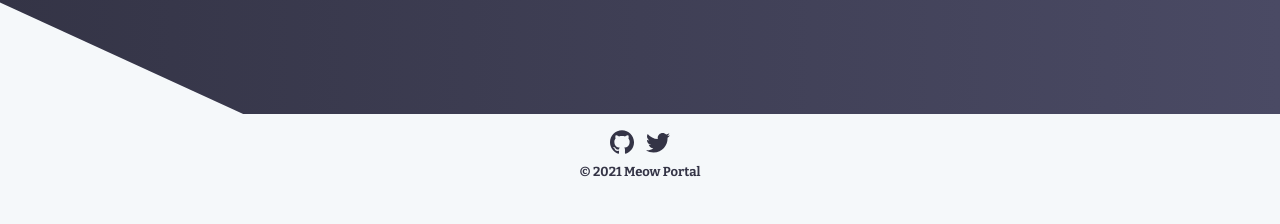
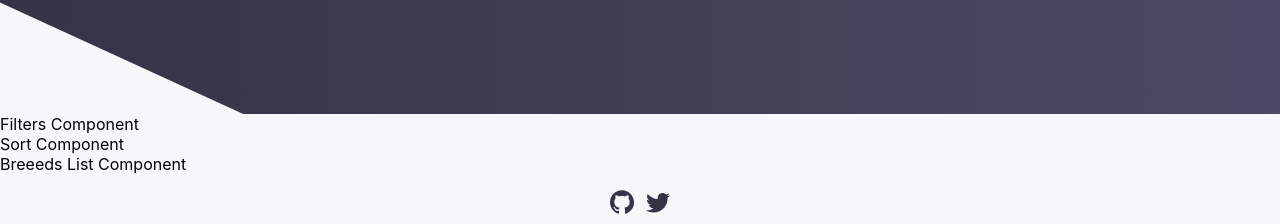
Before and after one commit to Andantez/meow-center, a Next.js app: page /breeds in a window 1280 px wide. Shown: the part 418-642 px from the top of the page. Built offline with nearby package versions, Linux system fonts and the light colour scheme.

Commit message:
Feat: add breeds, breedlist filters and sort components as part of breeds page.

```diff
--- /dev/null
+++ b/components/Breeds.js
@@ -0,0 +1,24 @@
+import styled from 'styled-components';
+
+import Sort from './Sort';
+import BreedsList from './BreedsList';
+import Filters from './Filters';
+
+const Breeds = ({ initialData }) => {
+  return (
+    <StyledMain>
+      <div className="container">
+        <aside className="filter-wrapper">
+          <Filters />
+        </aside>
+        <section className="breeds-list">
+          <Sort />
+          <BreedsList initialData={initialData} />
+        </section>
+      </div>
+    </StyledMain>
+  );
+};
+
+const StyledMain = styled.main``;
+export default Breeds;
--- /dev/null
+++ b/components/BreedsList.js
@@ -0,0 +1,6 @@
+
+const BreedsList = ({ initialData }) => {
+  return <div>Breeeds List Component</div>;
+};
+
+export default BreedsList;
--- /dev/null
+++ b/components/Filters.js
@@ -0,0 +1,7 @@
+
+
+const Filters = () => {
+  return <div>Filters Component</div>;
+};
+
+export default Filters;
--- /dev/null
+++ b/components/Sort.js
@@ -0,0 +1,9 @@
+import { ImEqualizer } from 'react-icons/im';
+import { BsFillGrid3X3GapFill } from 'react-icons/bs';
+import { FaThList } from 'react-icons/fa';
+
+const Sort = () => {
+  return <div>Sort Component</div>;
+};
+
+export default Sort;
--- a/pages/breeds/index.js
+++ b/pages/breeds/index.js
@@ -1,7 +1,16 @@
 import BreedsHero from '../../components/BreedsHero';
+import Breeds from '../../components/Breeds';
+import tempData from '../../data/tempData';
 
-const Breeds = () => {
-  return <BreedsHero />;
+const BreedsPage = () => {
+
+  const data = tempData.slice(0, 25);
+  return (
+    <>
+      <BreedsHero />
+      <Breeds initialData={data} />
+    </>
+  );
 };
 
-export default Breeds;
+export default BreedsPage;
```
